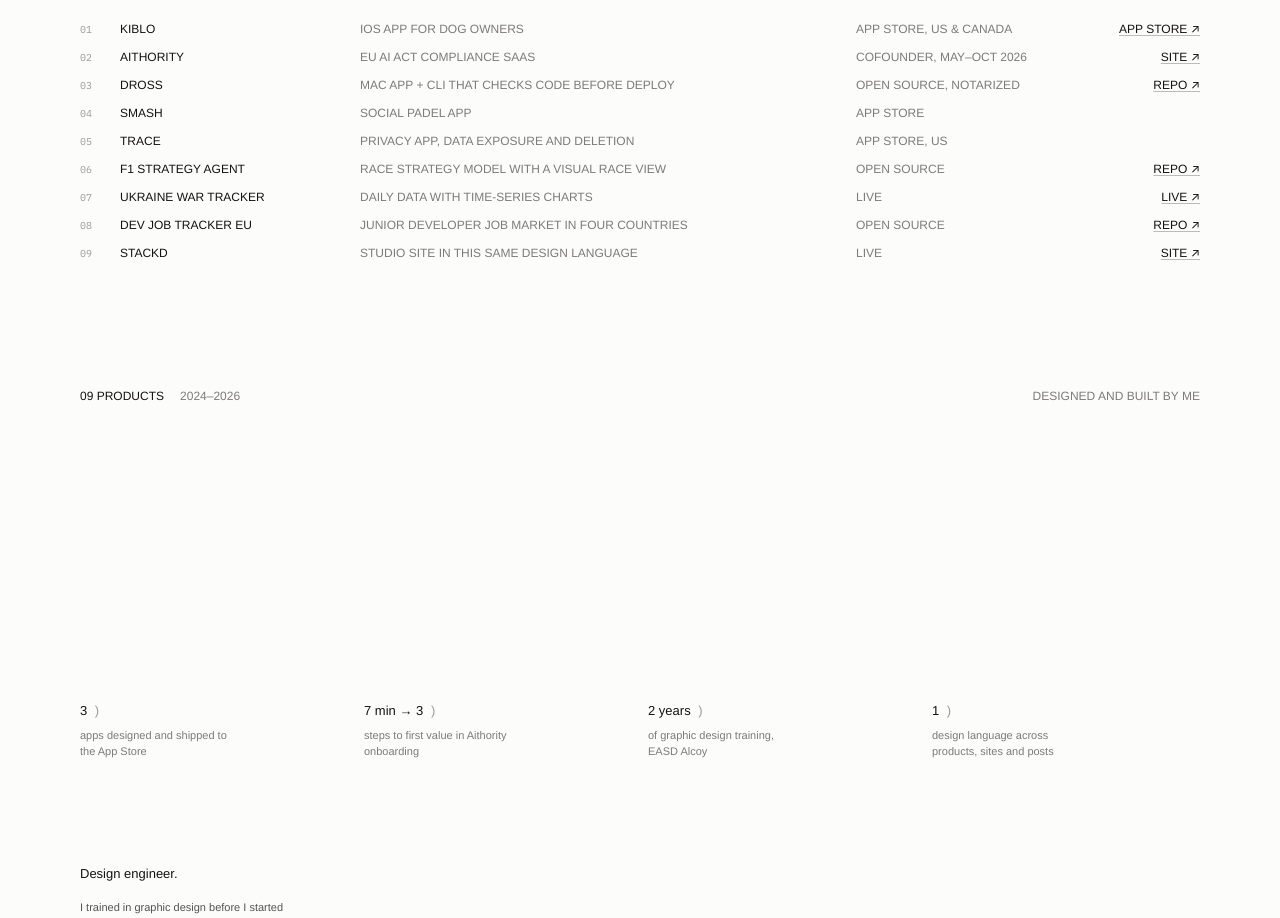
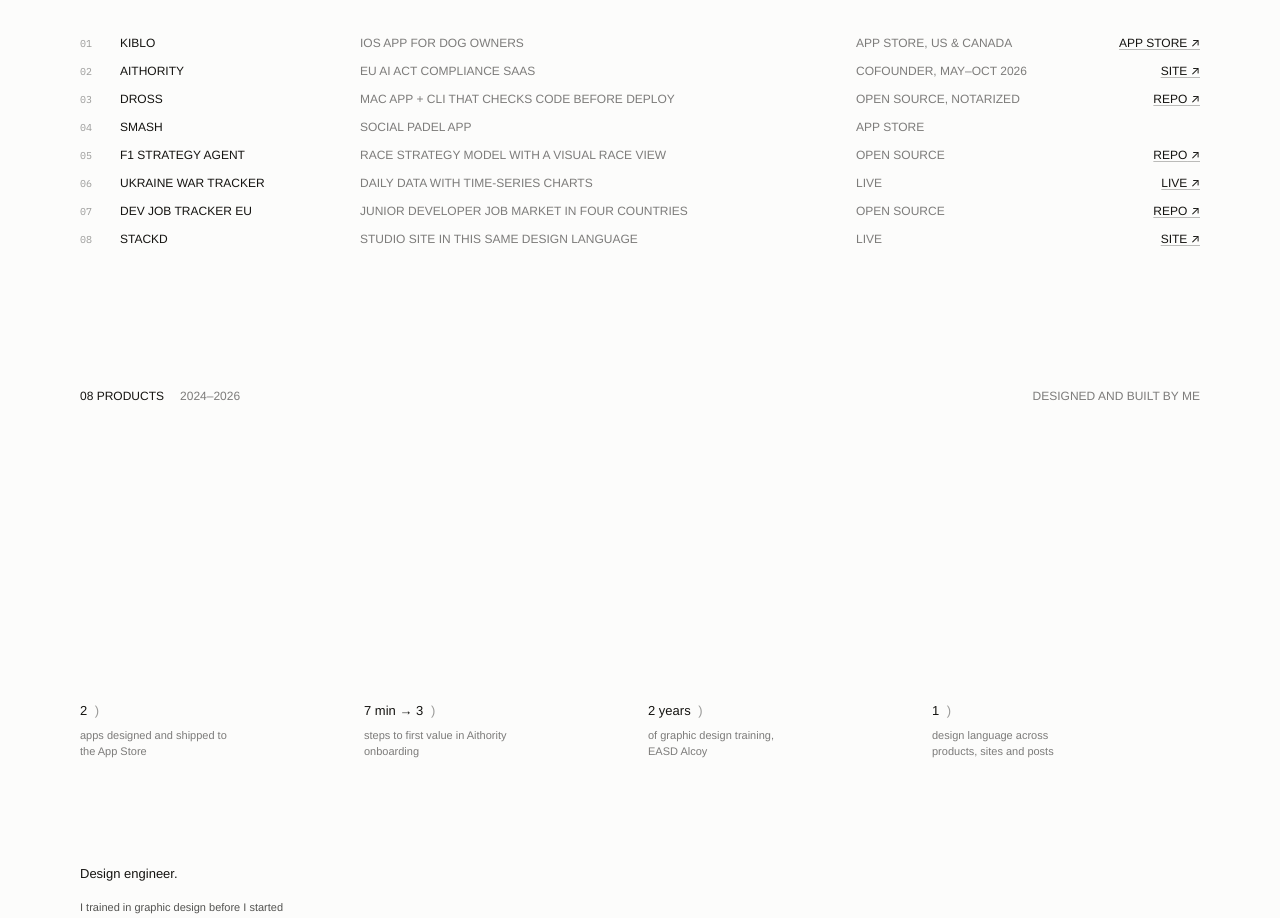
Before and after one commit to lopezsellesarnau-cmd/portfolio, a Next.js app: page /ux in a window 1280 px wide. Shown: the part 1680-2598 px from the top of the page. Built offline with nearby package versions, Linux system fonts and the light colour scheme.

Commit message:
Remove TRACE from /ux

```diff
--- a/components/ux.tsx
+++ b/components/ux.tsx
@@ -285,7 +285,6 @@ const BUILT: Built[] = [
   { name: 'Aithority', what: 'EU AI Act compliance SaaS', status: 'Cofounder, May–Oct 2026', href: 'https://www.aithority.com.es', label: 'Site' },
   { name: 'Dross', what: 'Mac app + CLI that checks code before deploy', status: 'Open source, notarized', href: 'https://github.com/lopezsellesarnau-cmd/dross', label: 'Repo' },
   { name: 'SMASH', what: 'Social padel app', status: 'App Store' },
-  { name: 'TRACE', what: 'Privacy app, data exposure and deletion', status: 'App Store, US' },
   { name: 'F1 Strategy Agent', what: 'Race strategy model with a visual race view', status: 'Open source', href: 'https://github.com/lopezsellesarnau-cmd/F1-Strategy-Agent', label: 'Repo' },
   { name: 'Ukraine War Tracker', what: 'Daily data with time-series charts', status: 'Live', href: 'https://ukraine-war-tracker.vercel.app', label: 'Live' },
   { name: 'Dev Job Tracker EU', what: 'Junior developer job market in four countries', status: 'Open source', href: 'https://github.com/lopezsellesarnau-cmd/Dev-Job-Tracking-EU', label: 'Repo' },
@@ -300,7 +299,7 @@ const DESIGN_SKILLS: { group: string; items: string[] }[] = [
 ]
 
 const NUMBERS: { value: string; label: string }[] = [
-  { value: '3', label: 'apps designed and shipped to the App Store' },
+  { value: '2', label: 'apps designed and shipped to the App Store' },
   { value: '7 min → 3', label: 'steps to first value in Aithority onboarding' },
   { value: '2 years', label: 'of graphic design training, EASD Alcoy' },
   { value: '1', label: 'design language across products, sites and posts' },
```
